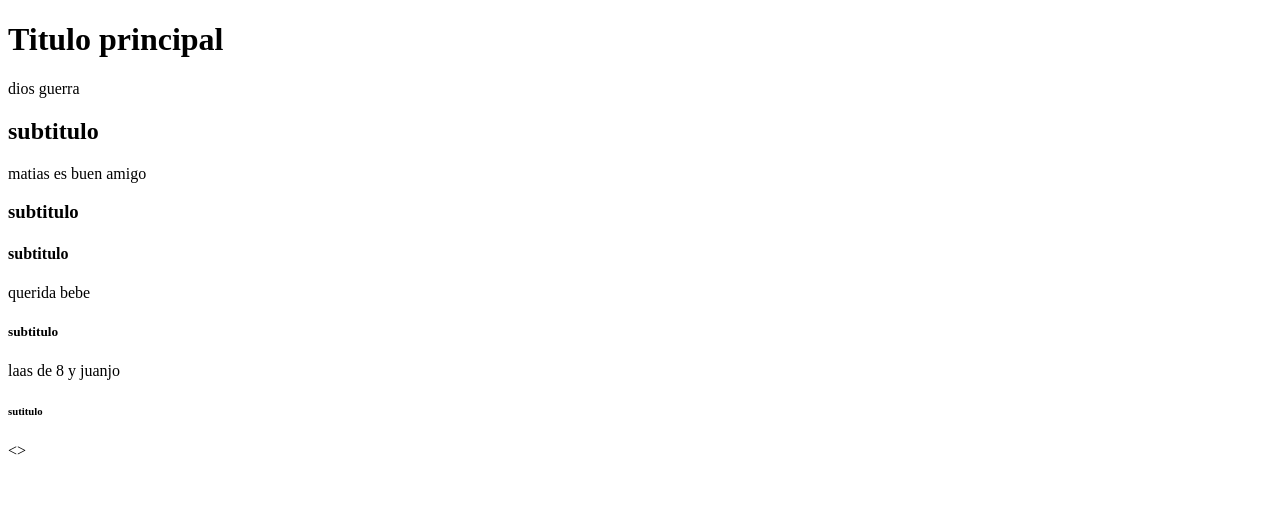
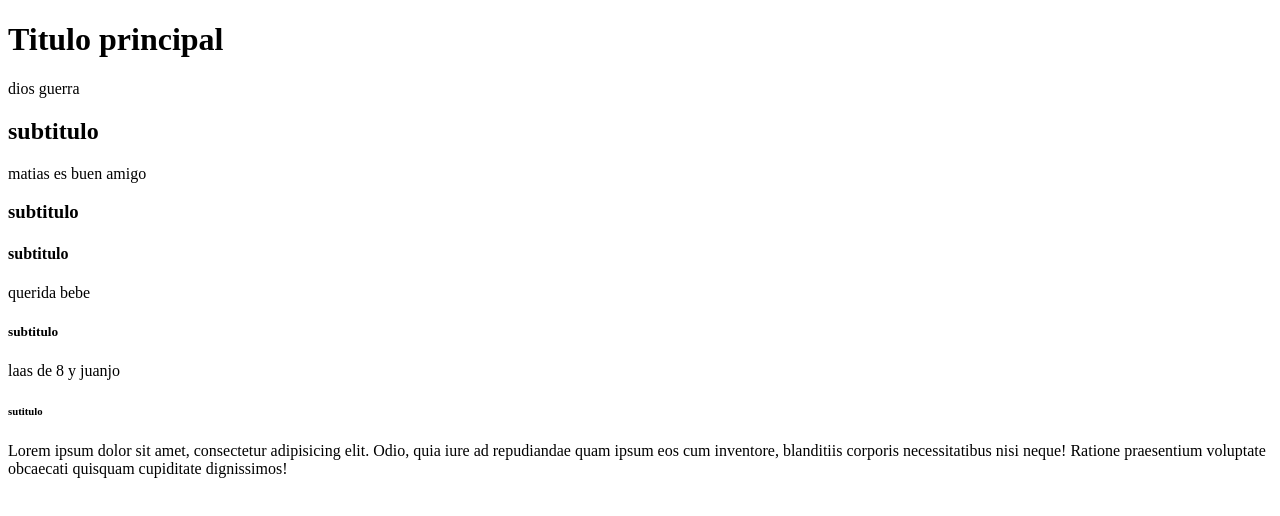
Before and after one commit to Brahian-MontoyaA/html-brahian-montoya, a website: page index.html in a window 1280 px wide. Drawn offline with Linux system fonts and the light colour scheme.

Commit message:
8 de febrero

```diff
--- a/index.html
+++ b/index.html
@@ -15,6 +15,10 @@ querida bebe
 laas de 8 y  juanjo
 <h6> sutitulo</h6>
 
-<>
-  </body>
+<p>
+  Lorem
+
+ipsum dolor sit amet, consectetur adipisicing elit. Odio, quia iure ad repudiandae quam ipsum eos cum inventore, blanditiis corporis necessitatibus nisi neque! Ratione praesentium voluptate obcaecati quisquam cupiditate dignissimos!
+<br>
+</body>
 </html>
```
